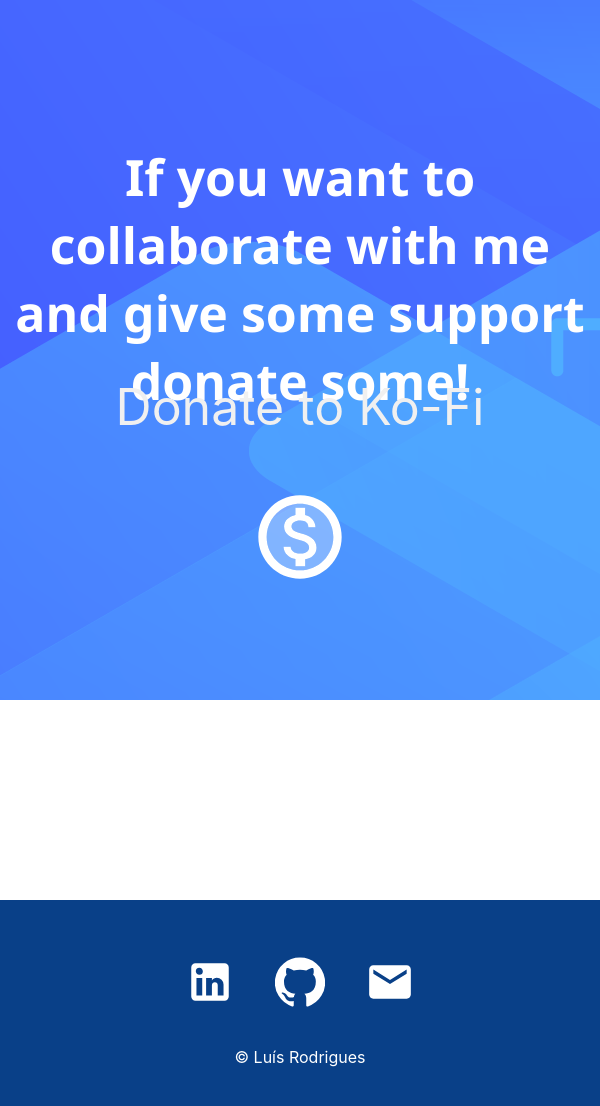
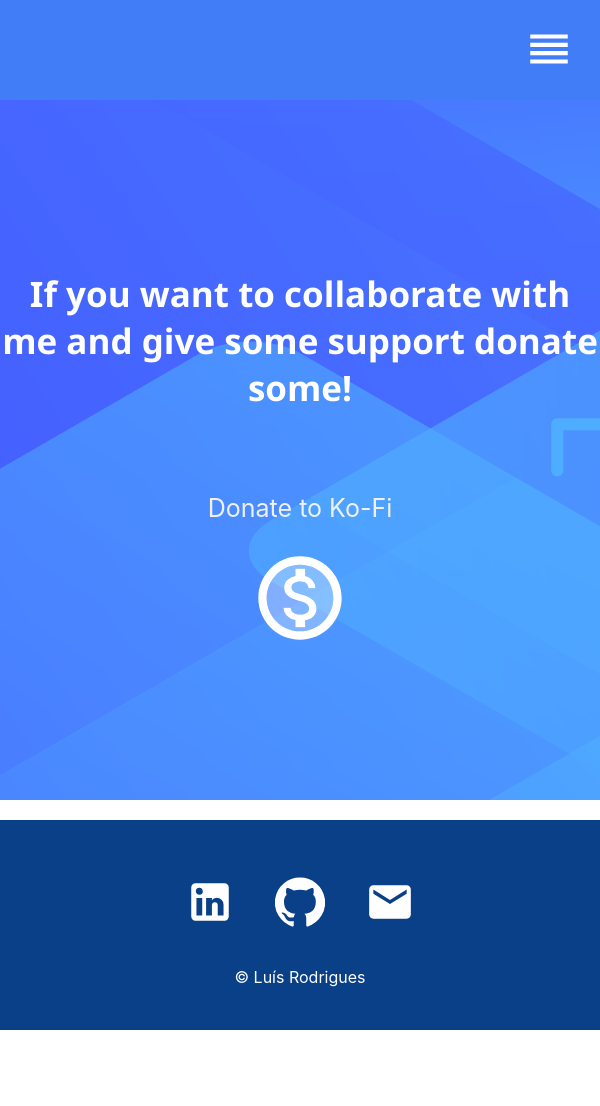
Before and after one commit to LuisPedro01/MyPortefolio, a React (Create React App) app: page /support in a window 600 px wide. Shown: the top 1106 px of the page. After the commit the page ends 1030 px from the top, so only its background shows below. Built offline with nearby package versions, Linux system fonts and the light colour scheme.

Commit message:
add @media

```diff
--- a/src/assets/AboutMe.css
+++ b/src/assets/AboutMe.css
@@ -1,5 +1,3 @@
-
-
 .about1 {
     width: 100%;
     height: calc(100vh - 100px);
--- a/src/assets/Footer.css
+++ b/src/assets/Footer.css
@@ -7,7 +7,7 @@
     align-items: center;
     flex-direction: column;
     padding-top: 10px;
-    margin-top: 200px;
+    margin-top: 20px;
   }
 
   .externallinks svg {
--- a/src/assets/Home.css
+++ b/src/assets/Home.css
@@ -57,7 +57,11 @@
     font-size: 20px;
   }
 
-  @media only screen and (max-width: 600px) {
+  @media (max-width: 600px) {
+    .about h1{
+      font-size: 35px;
+    }
+
     .about h2 {
       font-size: 40px;
     }
--- a/src/assets/NavBar.css
+++ b/src/assets/NavBar.css
@@ -61,13 +61,18 @@
   }
 
   #open {
-    height: 100vh;
+    height: 105vh;
   }
 
   #open .links {
     flex-direction: column;
     justify-content: flex-start;
-    margin-top: 100px;
+    margin-top: 0px;
+  }
+
+  #open .name {
+    height:100px;
+    font-family: 'Franklin Gothic Medium', 'Arial Narrow', Arial, sans-serif;
   }
 
   #open a {
@@ -75,22 +80,24 @@
     text-align: center;
   }
 
-  @media only screen and (max-width: 900px) {
-    .navbar a {
-      width: 70px;
+  @media only screen and (max-width: 800px) {
+
+    .navbar {
+      height: 100px;
     }
-  }
 
-  @media only screen and (max-width: 600px) {
     .toggleButton {
       display: flex;
+      background-color: #417df7;
     }
     #close a {
       display: none;
     }
+
   }
 
-  @media only screen and (min-width: 600px) {
+  @media only screen and (min-width: 800px) {
+
     .toggleButton {
       display: none;
     }
@@ -103,7 +110,9 @@
       height: 100px;
     }
 
-    #open .links {
-      flex-direction: row;
+    #open.navbar{
+      height: 500px;
+      margin-top: 5px;
     }
+
   }
--- a/src/assets/SuportMe.css
+++ b/src/assets/SuportMe.css
@@ -29,3 +29,32 @@
     font-size: 100px;
     cursor: pointer;
   }
+
+
+  @media (max-width: 600px) {
+    .suport1 h1{
+      font-size: 35px;
+    }
+
+    .suport1 p {
+      font-size: 25px;
+    }
+
+    .suport1 a {
+      font-size: 20px;
+    }
+  }
+
+  @media (max-width: 320px) {
+    .suport1 h1{
+      font-size: 28px;
+    }
+
+    .suport1 p {
+      font-size: 25px;
+    }
+
+    .suport1 a {
+      font-size: 20px;
+    }
+  }
```
